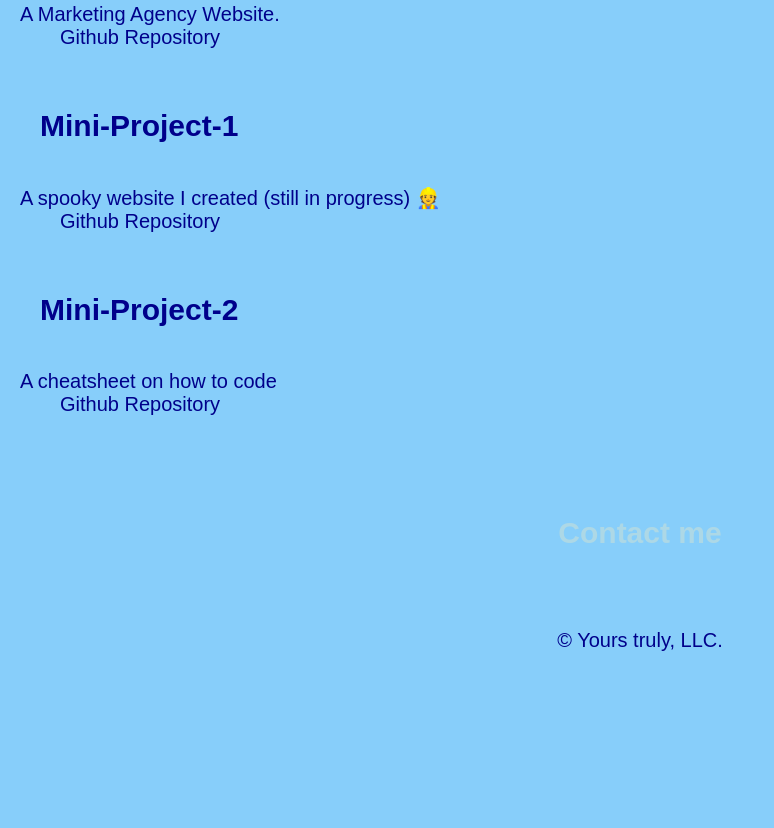
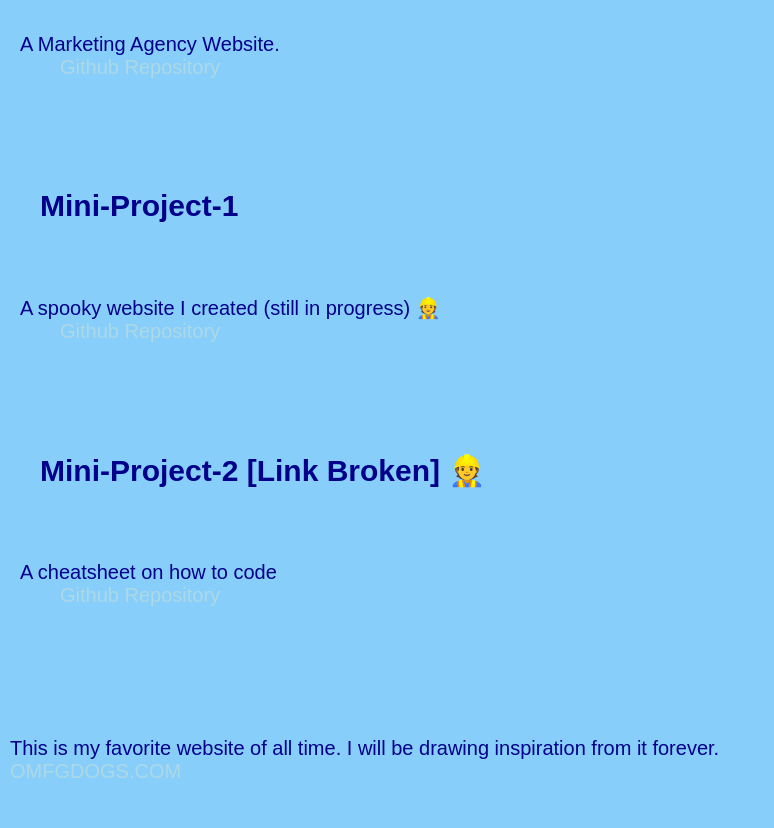
Before and after one commit to dltorrise/Mini-Project-2, a plain HTML site: page index.html in a window 1280 px wide. Shown: the part 752-1580 px from the top of the page, without its empty margins (0-774 px from the left). Before the commit the page ends 1422 px from the top, so only its background shows below. Drawn offline with Linux system fonts and the light colour scheme; files that its build step writes are made by us from their sources; files whose address does not match are found by name.

Commit message:
more formatting and some gif fun

```diff
--- a/Assets/style.css
+++ b/Assets/style.css
@@ -17,17 +17,29 @@ out the var variables lol */
 
 .my-picture {
   transition: figure, 5s;
+  border-radius: 30px;
 }
-
-.column {
-  padding-top: 20px;
-  padding-bottom: 20px;
+/*I kind of want to crop this too
+/*I'm trying to separte the description
+and github link. It's not working
+also want to change font to monotone*/
+ul {
+  padding-top: 30px;
+  padding-bottom: 30px;
 }
 .column:hover {
   border: 2px solid var(--dark-blue);
   color: var(--alternative-text);
   border-radius: 8px;
   background-image: linear-gradient(var(--light-blue), var(--light-sky-blue));
+}
+
+.OMFGDOGS.LINK {
+  padding: 20px;
+}
+
+.OMFGDOGS.LINK:hover {
+  color: lineargradient(red,orange,yellow,green,blue,violet)
 }
 /* Element Selectors */
 body {
@@ -143,8 +155,8 @@ textarea {
 }
 
 .text-right {
-  display: inline;
   text-align: right;
+  font-size: 2rem;
 }
 
 
--- a/index.html
+++ b/index.html
@@ -38,11 +38,10 @@
                   <p class="info">A Marketing Agency Website.</p>
                 </li>
                 <li>
-                  Github Repository
+                  <a href="https://github.com/dltorrise/Homework-1">Github Repository</a>
                 </li>
               </ul>
               <!--also needs to be anchor tagged-->
-    <!--I used some of the HTML from Mini-Project-2. Can you tell? Haha.-->
           </figure>
         </section>
         <section class="column">
@@ -53,27 +52,31 @@
                   <p class="info">A spooky website I created (still in progress) 👷</p>
                 </li>
                 <li>
-                  Github Repository
-                  <!--These must be anchor tagged-->
+                  <a href="https://github.com/dltorrise/Mini-Project-1">Github Repository</a>
                 </li>
               </ul>
           </figure>
         </section>
         <section class="column">
           <figure class="card card-code">
-            <h2 class="title">Mini-Project-2</h1>
+            <h2 class="title">Mini-Project-2 [Link Broken] 👷 </h1>
               <ul>
                 <li>
                   <p class="info">A cheatsheet on how to code</p>
                 </li>
                 <li>
-                  Github Repository
+                  <a href="https://github.com/dltorrise/Mini-Project-2">Github Repository</a>
                 </li>
               </ul>
 
           </figure>
         </section>
       </article>
+    </section>
+    <!--Just me having fun-->
+    <section class="favorite-website">
+    <p>This is my favorite website of all time. I will be drawing inspiration from it forever.</p>
+    <a class="OMFGDOGS-link" href="/Users/danielletorrise/Documents/Assignments/Homework-2/images/www.omfgdogs.com:omfgdogs@2X.gif.webloc">OMFGDOGS.COM</a>
     </section>
     <section id="contact">
       <a href="mailto:danitori0617@gmail.com"><h2 class="text-center">Contact me</h2></a>
```
Also changed, not shown: 3 other files.
